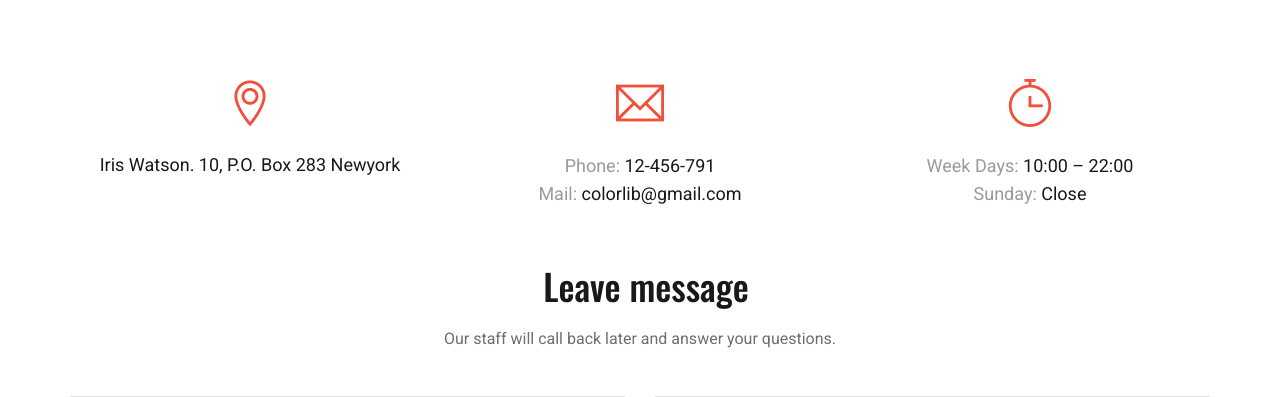
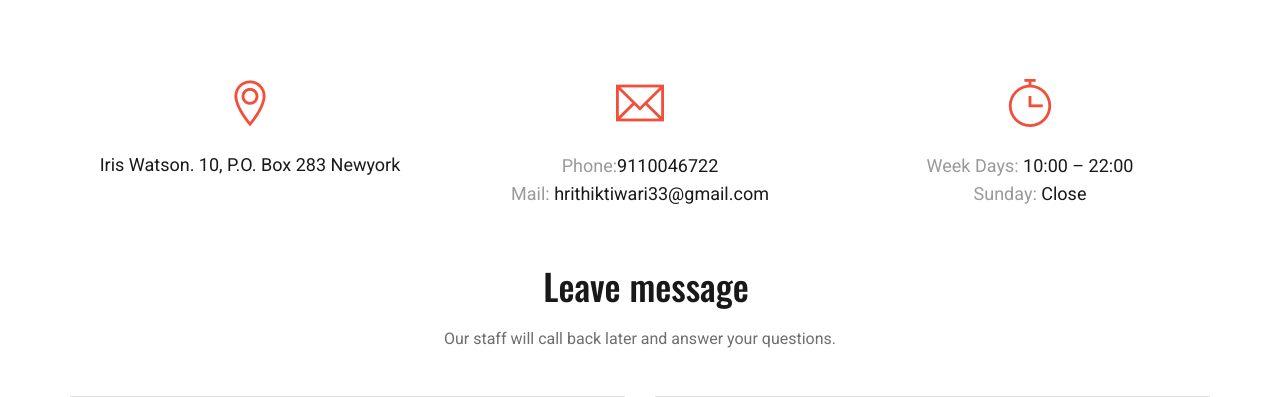
Before and after one commit to rammurti84/counselcareer, a Django app: page /contact/ in a window 1280 px wide. Shown: the part 705-1102 px from the top of the page. Run offline with Django 3.2, Linux system fonts and the light colour scheme; some libraries are stand-ins or nearby versions.

Commit message:
contact
Signed-off-by: Hrithik <1905394@gmail.com>

```diff
--- a/templates/contact.html
+++ b/templates/contact.html
@@ -40,7 +40,7 @@
             <div class="nav-menu">
                 <nav class="mainmenu mobile-menu">
                     <ul>
-                        < <li><a href="{% url 'index' %}">Home</a></li>
+                         <li><a href="{% url 'index' %}">Home</a></li>
                         <li><a href="{% url 'about' %}">About</a></li>
                         <li><a href="{% url 'schedule' %}">Schedule</a></li>
                         <li><a href="{% url 'gallery' %}">Portfolio</a></li>
@@ -82,8 +82,8 @@
                     <div class="contact-info">
                         <i class="ti-email"></i>
                         <ul>
-                            <li><span>Phone:</span> 12-456-791</li>
-                            <li><span>Mail:</span> colorlib@gmail.com</li>
+                            <li><span>Phone:</span>9110046722</li>
+                            <li><span>Mail:</span> hrithiktiwari33@gmail.com</li>
                         </ul>
                     </div>
                 </div>
```
